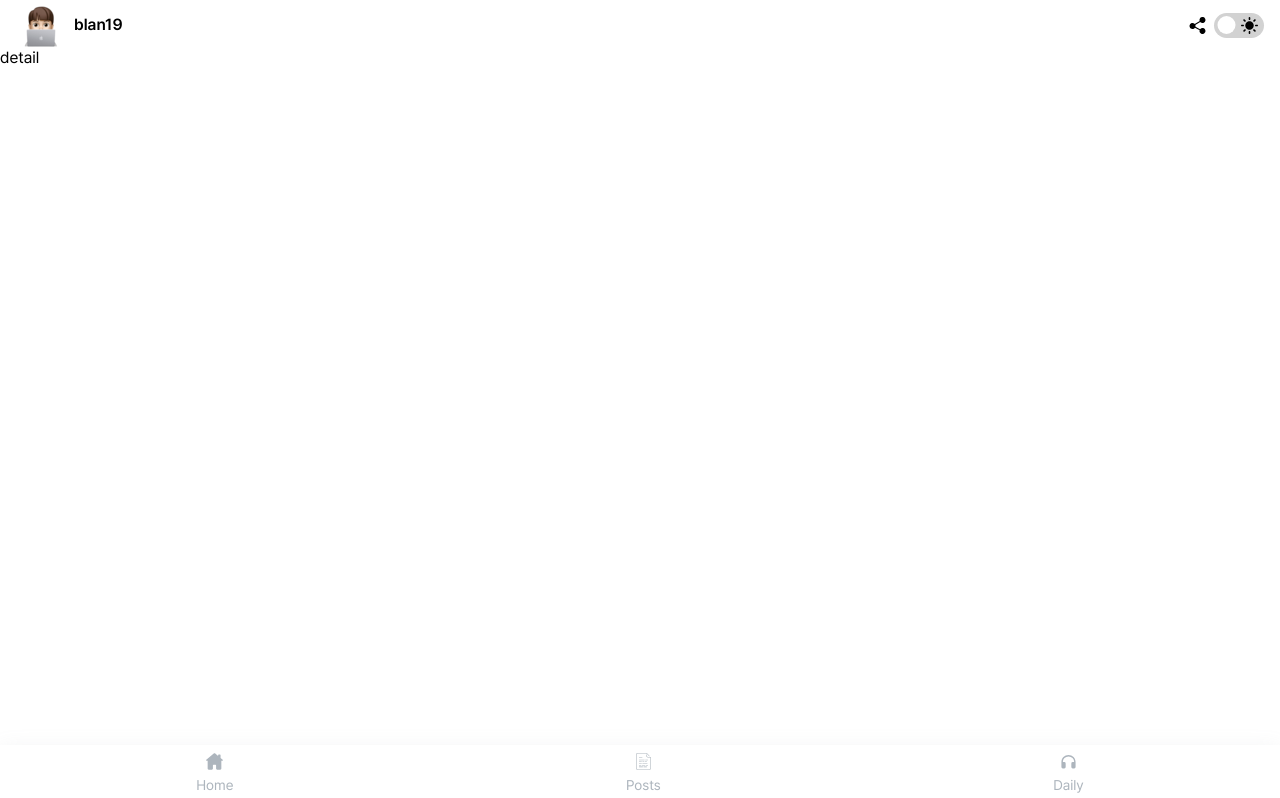
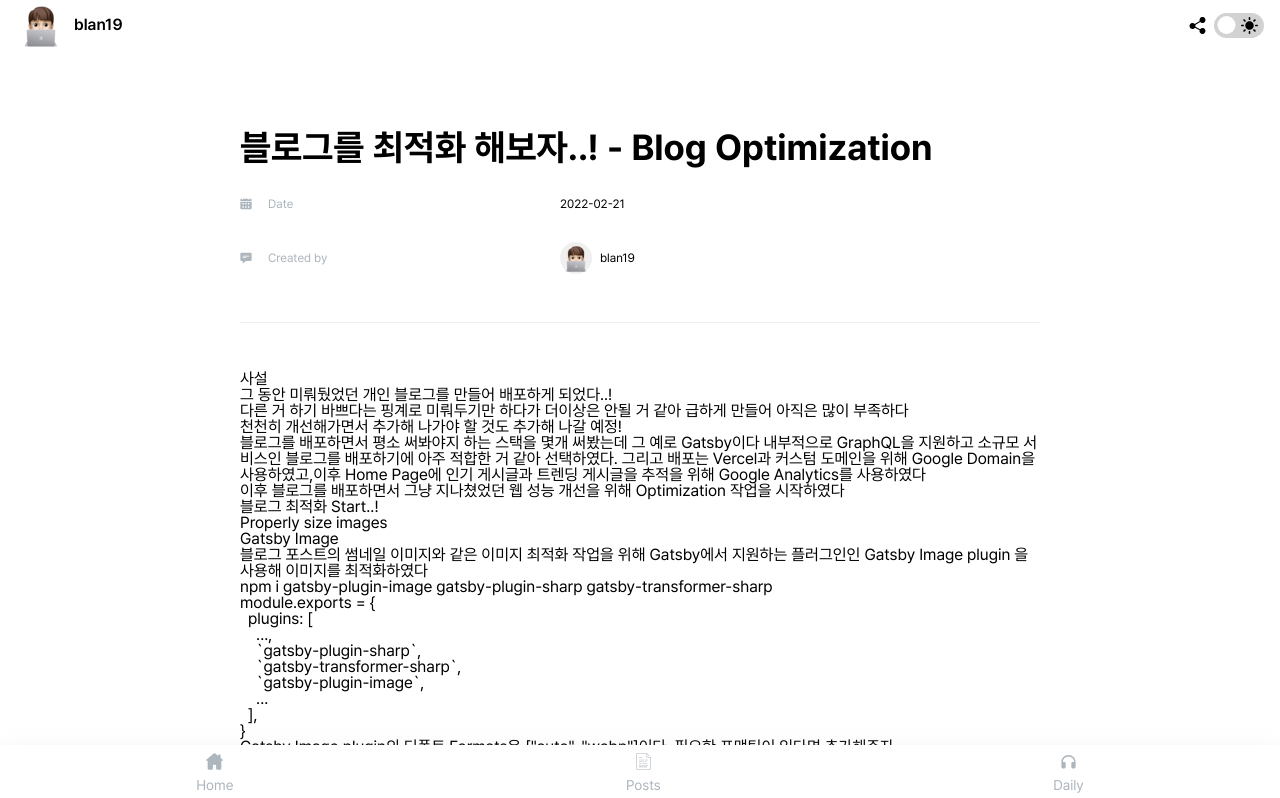
Before and after one commit to blan19/blan19.com, a Next.js app: page /posts/2022-02-21 in a window 1280 px wide. Shown: the top 798 px of the page. Built offline with nearby package versions, Linux system fonts and the light colour scheme.

Commit message:
feat: add post detail page

```diff
--- a/pages/posts/[id].tsx
+++ b/pages/posts/[id].tsx
@@ -4,14 +4,24 @@ import type {
   GetStaticProps,
   InferGetStaticPropsType,
 } from "next";
+import DetailInformation from "../../components/detail/information";
+import styled from "styled-components";
+import { applyReponsiveWidth } from "../../styles/responsive";
+import Content from "../../components/detail/contents";
 
 const PostsDetail = ({
   post,
 }: InferGetStaticPropsType<typeof getStaticProps>) => {
   return (
-    <div>
-      <h1>detail</h1>
-    </div>
+    <Base>
+      <DetailInformation
+        title={post.title}
+        creater={post.creater}
+        date={post.date}
+        categories={post.categories}
+      />
+      <Content markdown={post.markdown} />
+    </Base>
   );
 };
 
@@ -33,3 +43,8 @@ export const getStaticProps: GetStaticProps = async ({ params }) => {
     },
   };
 };
+
+const Base = styled.article`
+  margin: 0 auto;
+  ${applyReponsiveWidth}
+`;
```
Also changed, not shown: contents/posts/2022-04-17/Javascript - 실행 컨텍스트.md (+8 -8 lines).
